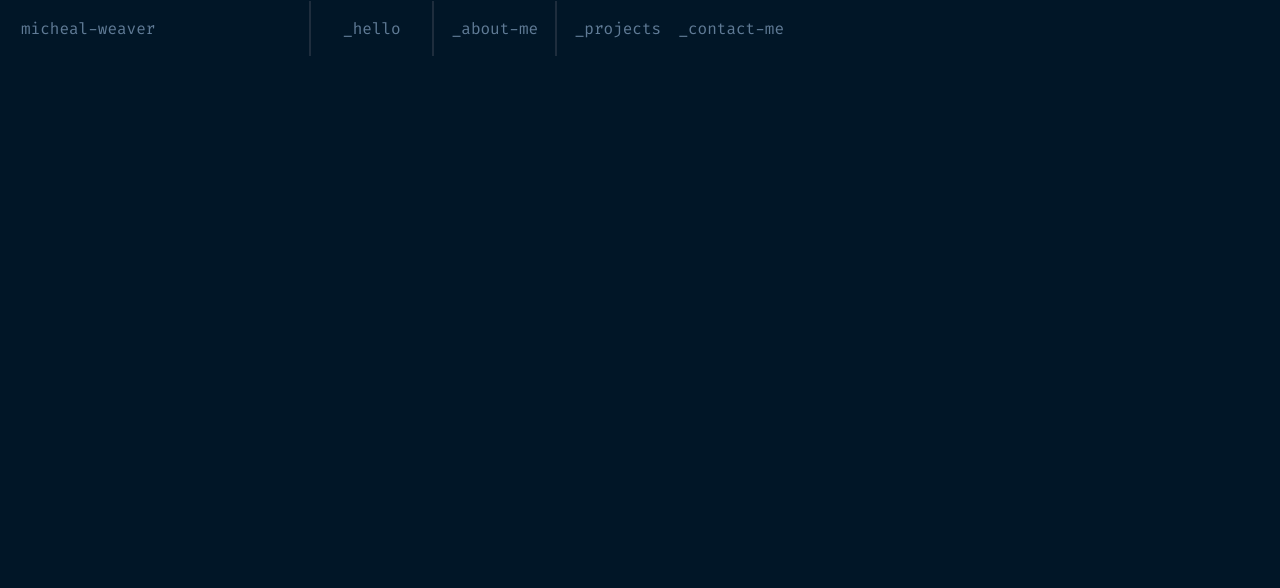
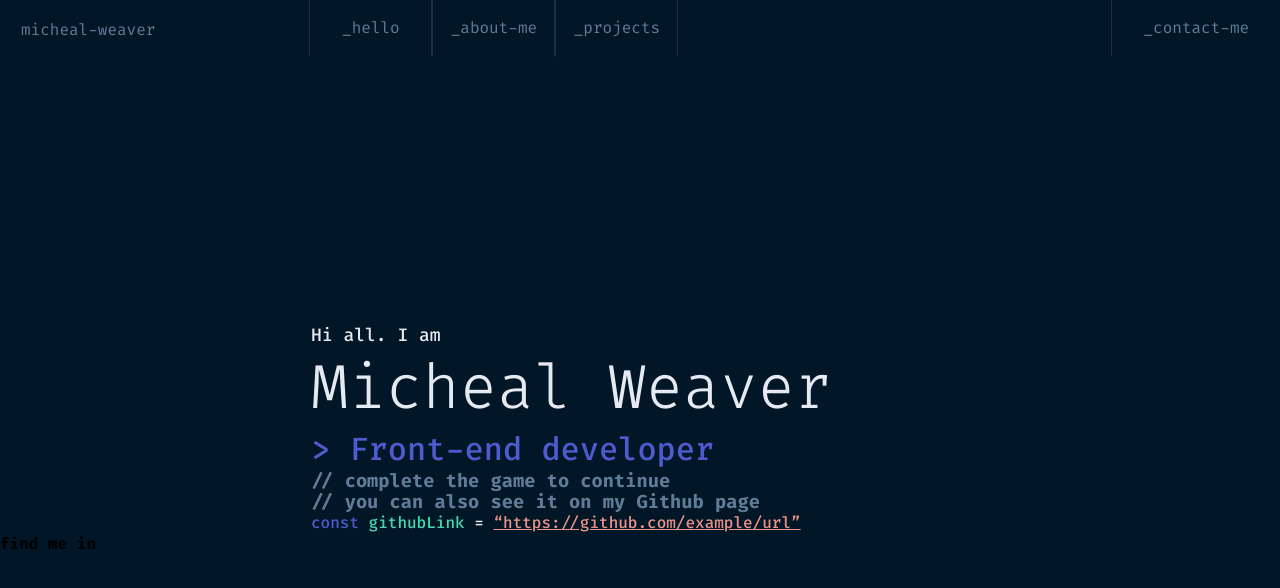
Before and after one commit to Denys-Haidemskyi/_Portfolio_, a plain HTML site: page index.html in a window 1280 px wide. Drawn offline with Linux system fonts and the light colour scheme.

Commit message:
add main info

```diff
--- a/css/styles.css
+++ b/css/styles.css
@@ -37,20 +37,27 @@ header {
     display: flex;
 }
 
-.nav-span {
-    border: 1px solid rgb(30, 45, 61);
-}
-
 .nav-item {
     width: 121px;
     height: 55px;
     display: flex;
     align-items: center;
     justify-content: center;
+    border-left: 1px solid rgb(30, 45, 61);
+    border-right: 1px solid rgb(30, 45, 61);
+    border-bottom: 3px solid transparent;
+    transition: 250ms border-bottom;
 }
 
 .nav-item:hover {
     border-bottom: 3px solid rgb(254, 165, 95);
+    cursor: pointer;
+}
+
+.nav-item:hover>a,
+.nav-item:focus>a,
+.nav-item:active>a {
+    color: rgb(255, 255, 255);
 }
 
 .nav-link {
@@ -58,12 +65,100 @@ header {
     transition: color 250ms;
 }
 
-.nav-link:hover,
-.nav-link:active,
-.nav-link:focus {
-    color: rgb(255, 255, 255);
+.contact-header-link {
+    margin-left: auto;
+    width: 121px;
+    height: 55px;
+    align-items: center;
+    justify-content: center;
+    display: flex;
+    color: rgb(96, 123, 150);
+    border-left: 1px solid rgb(30, 45, 61);
+    padding-right: 23.2px;
+    padding-left: 23.98px;
+    border-bottom: 3px solid transparent;
+    transition: 250ms color, 250ms border-bottom;
 }
 
-.contact-header-link {
+.contact-header-link:hover,
+.contact-header-link:focus,
+.contact-header-link:active {
+    color: rgb(255, 255, 255);
+    border-bottom: 3px solid rgb(254, 165, 95);
+}
+
+/*/ MAIN /U?/  */
+
+.main {
+    margin-left: 311px;
+    margin-top: 265.02px;
+}
+
+.hi-im {
+    color: rgb(229, 233, 240);
+    font-family: 'Fira Code', monospace;
+    font-size: 18px;
+    font-weight: 450;
+    line-height: 24px;
+    letter-spacing: 0%;
+    text-align: left;
+}
+
+.my-name {
+    color: rgb(229, 233, 240);
+    font-family: 'Fira Code', monospace;
+    font-size: 62px;
+    font-weight: 300;
+    line-height: 81px;
+    letter-spacing: 0%;
+    text-align: left;
+}
+
+.my-profession {
+    color: rgb(77, 91, 206);
+    font-family: 'Fira Code', monospace;
+    font-size: 32px;
+    font-weight: 450;
+    line-height: 42px;
+    letter-spacing: 0%;
+    text-align: left;
+}
+
+.my-git {
     color: rgb(96, 123, 150);
+    font-family: 'Fira Code', monospace;
+    font-size: 16px;
+    font-weight: 450;
+    line-height: 21px;
+    letter-spacing: 0%;
+    text-align: left;
 }
+
+.link-git {
+    color: rgb(77, 91, 206);
+    font-family: 'Fira Code', monospace;
+    font-size: 16px;
+    font-weight: 500;
+    line-height: 21px;
+    letter-spacing: 0%;
+    text-align: left;
+}
+
+.git {
+    color: rgb(67, 217, 173);
+}
+
+.prv {
+    color: rgb(229, 233, 240);
+}
+
+.a-link {
+    color: rgb(233, 146, 135);
+    font-family: 'Fira Code', monospace;
+    font-size: 16px;
+    font-weight: 500;
+    line-height: 21px;
+    letter-spacing: 0%;
+    text-align: left;
+    text-decoration: underline;
+}
--- a/index.html
+++ b/index.html
@@ -14,14 +14,29 @@
         <a href="#" class="main-link">micheal-weaver</a>
         <nav>
             <ul class="nav-list list">
-                <span class="nav-span"></span><li class="nav-item"><a href="#" class="nav-link">_hello</a></li>
-                <span class="nav-span"></span><li class="nav-item"><a href="#" class="nav-link">_about-me</a></li>
-                <span class="nav-span"></span><li class="nav-item"><a href="#" class="nav-link">_projects</a></li>
+                <li class="nav-item"><a href="#" class="nav-link">_hello</a></li>
+                <li class="nav-item"><a href="#" class="nav-link">_about-me</a></li>
+                <li class="nav-item"><a href="#" class="nav-link">_projects</a></li>
             </ul>
         </nav>
         <a href="#" class="contact-header-link">_contact-me</a>
     </header>
-    <main></main>
-    <footer></footer>
+    <main>
+        <div class="main">
+            <div class="main-info">
+                <h3 class="hi-im">Hi all. I am</h3>
+                <h1 class="my-name">Micheal Weaver</h1>
+                <h2 class="my-profession">> Front-end developer</h2>
+            </div>
+            <div class="my-git">
+                <h3>// complete the game to continue</h3>
+                <h3>// you can also see it on my Github page</h3>
+                <h3 class="link-git">const <span class="git">githubLink</span> <span class="prv">=</span> <a href="https://github.com/Denys-Haidemskyi" class="a-link" target="_blank">“https://github.com/example/url”</a></h3>
+            </div>
+        </div>
+    </main>
+    <footer>
+        <h4>find me in</h4>
+    </footer>
 </body>
 </html>
```
